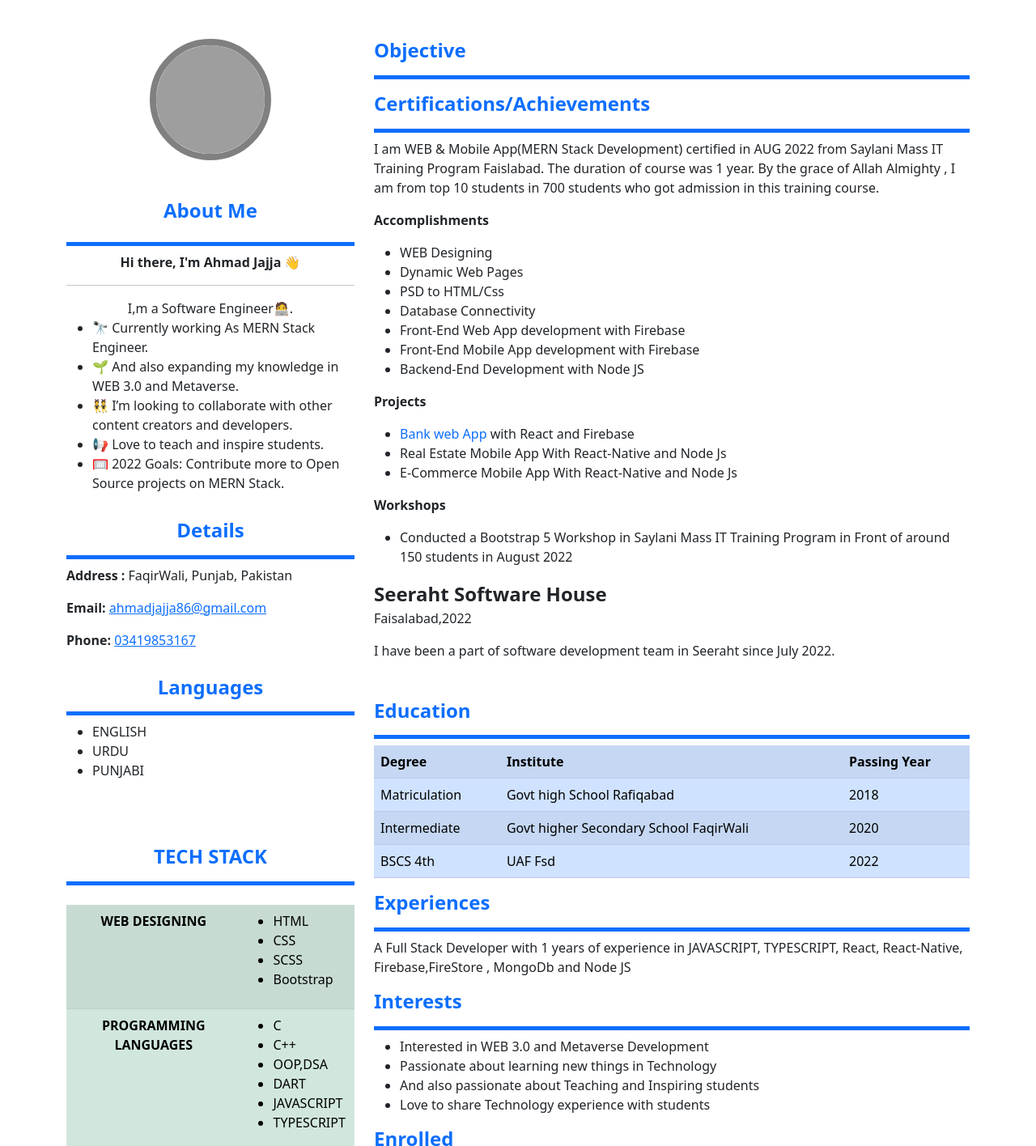
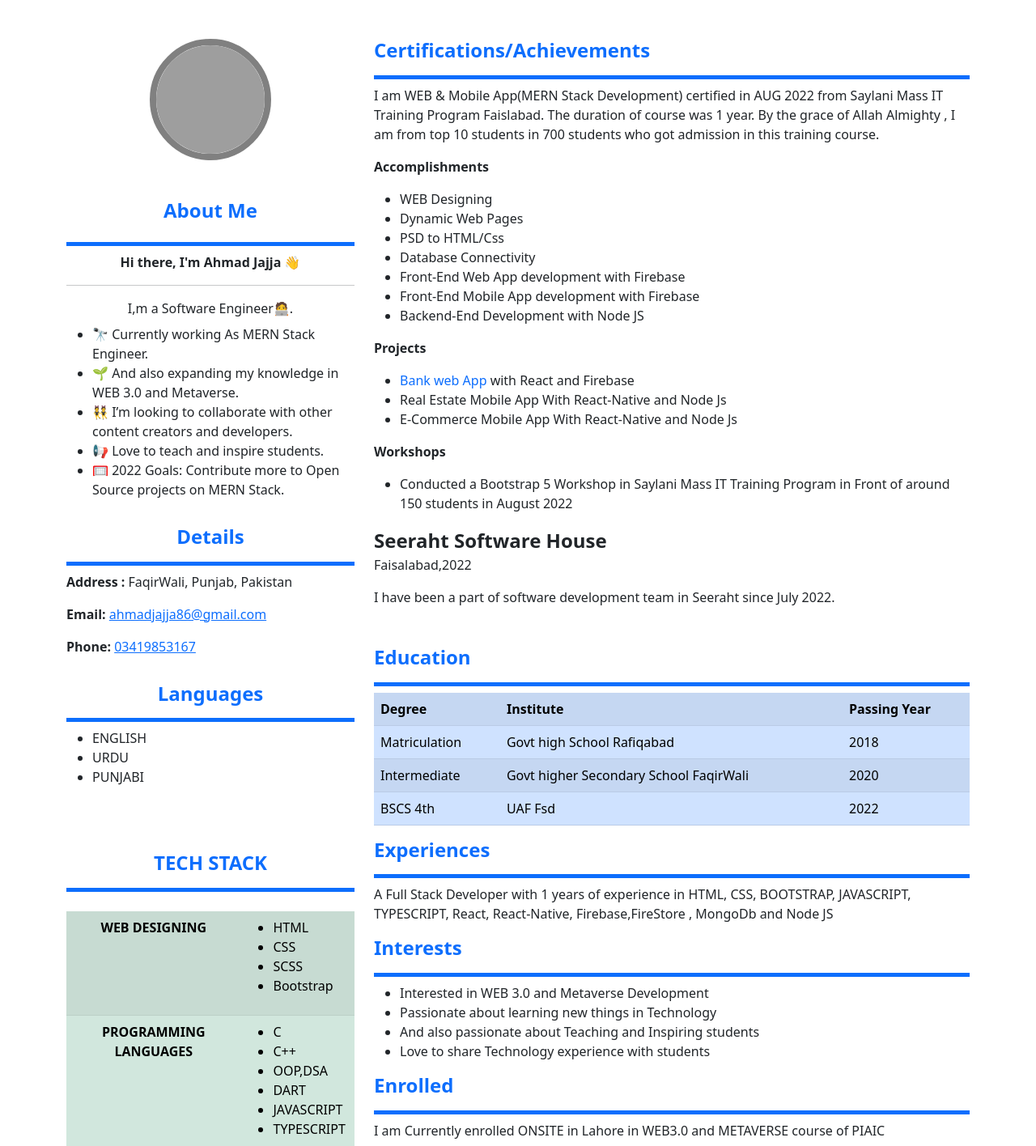
Before and after one commit to Ahmadjajja/My_CV, a plain HTML site: page index.html in a window 1280 px wide. Shown: the top 1416 px of the page at 81% size. Drawn offline with nearby package versions, Linux system fonts and the light colour scheme; grey boxes are pictures that could not be loaded.

Commit message:
last commit

```diff
--- a/index.html
+++ b/index.html
@@ -32,12 +32,15 @@
                             <b>Hi there, I'm Ahmad Jajja 👋</b>
                             <hr>
                             I,m a Software Engineer🧑‍💻.
-                        <ul>
+
+                        <ul class="mt-2">
                             <li class="text-start">🔭 Currently working As MERN Stack Engineer.</li>
                             <li class="text-start">🌱 And also expanding my knowledge in WEB 3.0 and Metaverse.</li>
-                            <li class="text-start">👯 I’m looking to collaborate with other content creators and developers.</li>
+                            <li class="text-start">👯 I’m looking to collaborate with other content creators and
+                                developers.</li>
                             <li class="text-start">📢 Love to teach and inspire students.</li>
-                            <li class="text-start">🥅 2022 Goals: Contribute more to Open Source projects on MERN Stack.</li>
+                            <li class="text-start">🥅 2022 Goals: Contribute more to Open Source projects on MERN Stack.
+                            </li>
                         </ul>
                         </p>
 
@@ -50,13 +53,15 @@
                     </div>
                     <div class="col text-center">
                         <p class="text-start"><b>Address :</b> FaqirWali, Punjab, Pakistan</p>
-                        <p class="text-start"><b>Email:</b> <a href="mailto:ahmadjajja86@gmail.com">ahmadjajja86@gmail.com</a></p>
+                        <p class="text-start"><b>Email:</b> <a
+                                href="mailto:ahmadjajja86@gmail.com">ahmadjajja86@gmail.com</a></p>
                         <p class="text-start"><b>Phone:</b> <a href="tel:03419853167">03419853167</a></p>
                     </div>
                 </div>
                 <div class="row mt-3">
                     <div class="col-12 ">
-                        <h4 class="text-center text-primary border-bottom border-5 border-primary pb-3 fw-bold">Languages
+                        <h4 class="text-center text-primary border-bottom border-5 border-primary pb-3 fw-bold">
+                            Languages
                         </h4>
                     </div>
                     <div class="col text-center">
@@ -137,21 +142,53 @@
                                 </td>
                             </tr>
                         </table>
-
+                        <!-- <P class="text-start">HTML5</P>
+                        <div class="progress">
+                            <div class="progress-bar" role="progressbar" style="width: 80%;" aria-valuenow="25"
+                                aria-valuemin="0" aria-valuemax="100">80%</div>
+                        </div>
+                        <P class="text-start">CSS3</P>
+                        <div class="progress">
+                            <div class="progress-bar" role="progressbar" style="width: 75%;" aria-valuenow="25"
+                                aria-valuemin="0" aria-valuemax="100">75%</div>
+                        </div>
+                        <P class="text-start">Bootstrap</P>
+                        <div class="progress">
+                            <div class="progress-bar" role="progressbar" style="width: 80%;" aria-valuenow="25"
+                                aria-valuemin="0" aria-valuemax="100">80%</div>
+                        </div>
+                        <P class="text-start">JAVASCRIPT</P>
+                        <div class="progress">
+                            <div class="progress-bar" role="progressbar" style="width: 80%;" aria-valuenow="25"
+                                aria-valuemin="0" aria-valuemax="100">80%</div>
+                        </div>
+                        <P class="text-start">React JS</P>
+                        <div class="progress">
+                            <div class="progress-bar" role="progressbar" style="width: 75%;" aria-valuenow="25"
+                                aria-valuemin="0" aria-valuemax="100">70%</div>
+                        </div>
+                        <P class="text-start">React Native</P>
+                        <div class="progress">
+                            <div class="progress-bar" role="progressbar" style="width: 75%;" aria-valuenow="25"
+                                aria-valuemin="0" aria-valuemax="100">75%</div>
+                        </div>
+                        <P class="text-start">NODE JS</P>
+                        <div class="progress">
+                            <div class="progress-bar" role="progressbar" style="width: 70%;" aria-valuenow="25"
+                                aria-valuemin="0" aria-valuemax="100">70%</div>
+                        </div> -->
                     </div>
                 </div>
-
             </div>
             <div class="col-lg-8 col-md-12">
-                <h4 class="text-primary border-bottom border-5 border-primary pb-3 fw-bold">Objective</h4>
+                <h4 class="text-primary border-bottom border-5 border-primary pb-3 fw-bold">Certifications/Achievements
+                </h4>
                 <p>
-
-                </p>
-                <h4 class="text-primary border-bottom border-5 border-primary pb-3 fw-bold">Certifications/Achievements</h4>
-                <p>
-                    I am WEB & Mobile App(MERN Stack Development) certified in AUG 2022 from Saylani Mass IT Training Program Faislabad.
+                    I am WEB & Mobile App(MERN Stack Development) certified in AUG 2022 from Saylani Mass IT Training
+                    Program Faislabad.
                     The duration of course was 1 year.
-                    By the grace of Allah Almighty , I am from top 10 students in 700 students who got admission in this training course.
+                    By the grace of Allah Almighty , I am from top 10 students in 700 students who got admission in this
+                    training course.
                 </p>
                 <p class="fw-bold ">Accomplishments</p>
                 <ul>
@@ -165,13 +202,15 @@
                 </ul>
                 <p class="fw-bold ">Projects</p>
                 <ul>
-                    <li><a href="https://jajja-bank-app.web.app/" style="text-decoration: none">Bank web App</a> with React and Firebase</li>
+                    <li><a href="https://jajja-bank-app.web.app/" style="text-decoration: none">Bank web App</a> with
+                        React and Firebase</li>
                     <li>Real Estate Mobile App With React-Native and Node Js</li>
                     <li>E-Commerce Mobile App With React-Native and Node Js</li>
                 </ul>
                 <p class="fw-bold ">Workshops</p>
                 <ul>
-                    <li>Conducted a Bootstrap 5 Workshop in Saylani Mass IT Training Program in Front of around 150 students in August 2022</li>
+                    <li>Conducted a Bootstrap 5 Workshop in Saylani Mass IT Training Program in Front of around 150
+                        students in August 2022</li>
                 </ul>
 
                 <p class="fs-4 fw-bold mb-0">Seeraht Software House</p>
@@ -205,7 +244,8 @@
                     </tr>
                 </table>
                 <h4 class="text-primary border-bottom border-5 border-primary pb-3 fw-bold m5-3">Experiences</h4>
-                <p>A Full Stack Developer with 1 years of experience in JAVASCRIPT, TYPESCRIPT, React, React-Native, Firebase,FireStore , MongoDb and Node JS</p>
+                <p>A Full Stack Developer with 1 years of experience in HTML, CSS, BOOTSTRAP, JAVASCRIPT, TYPESCRIPT, React, React-Native,
+                    Firebase,FireStore , MongoDb and Node JS</p>
                 <h4 class="text-primary border-bottom border-5 border-primary pb-3 fw-bold m5-3">Interests</h4>
                 <ul class="disc">
                     <li>Interested in WEB 3.0 and Metaverse Development</li>
```
